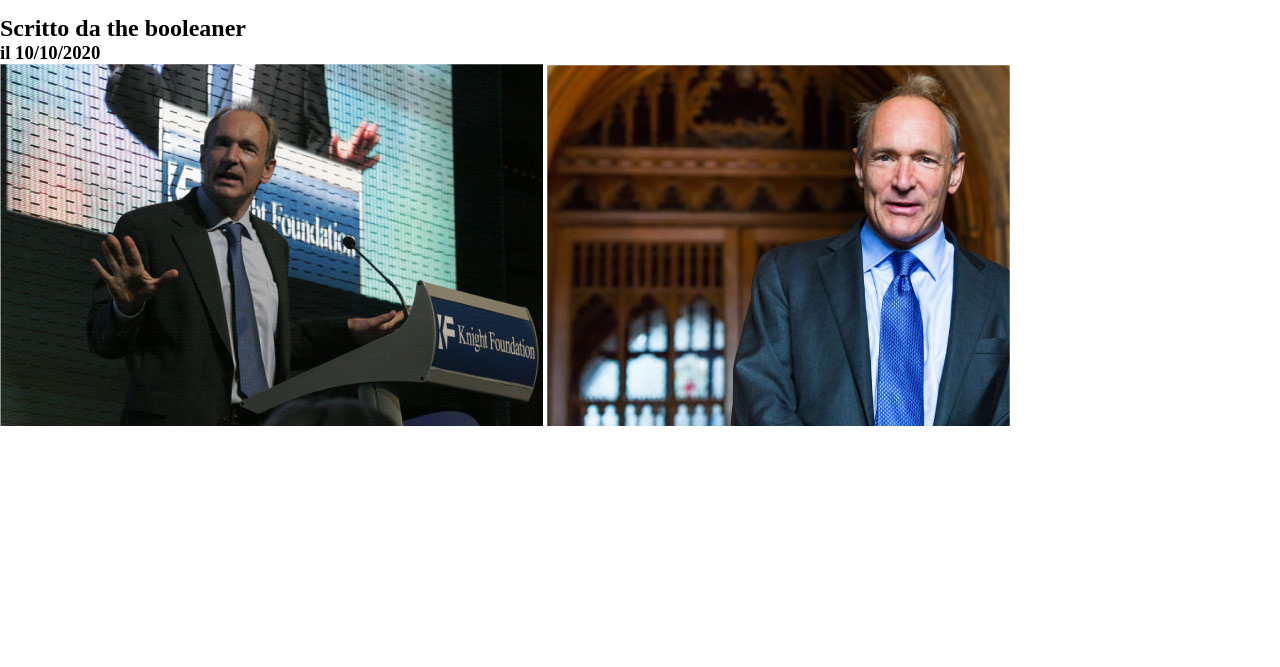
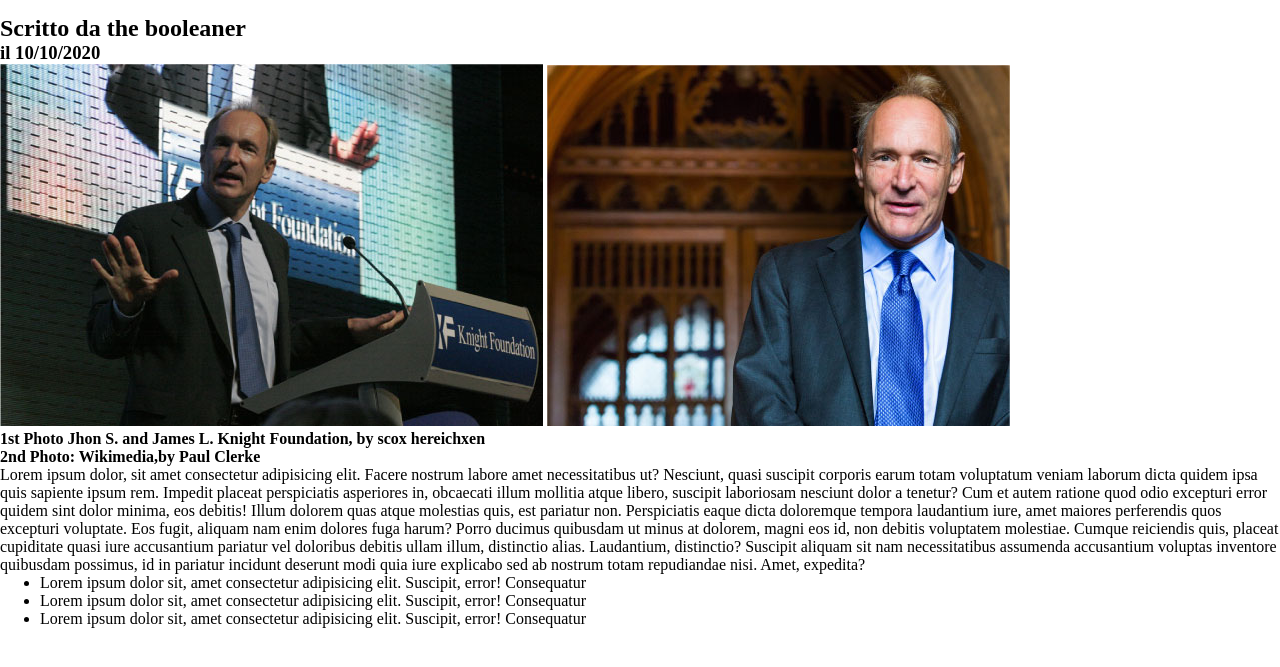
Before and after one commit to CarloMart88/html-css-booleaner, a plain HTML site: page index.html in a window 1280 px wide. Shown: the part 125-792 px from the top of the page. Drawn offline with Linux system fonts and the light colour scheme.

Commit message:
lorem time

```diff
--- a/index.html
+++ b/index.html
@@ -20,7 +20,29 @@
     <h3>il 10/10/2020</h3>
     <img src="/assets/img/tim-1.jpg" alt="">
     <img src="/assets/img/tim-2.jpg" alt="">
+    <h4>1st Photo Jhon S. and James L. Knight Foundation, by scox hereichxen</h4>
+    <h4>2nd Photo: Wikimedia,by Paul Clerke</h4>
 
+    <div>Lorem ipsum dolor, sit amet consectetur adipisicing elit. Facere nostrum labore amet necessitatibus ut?
+      Nesciunt, quasi suscipit corporis earum totam voluptatum veniam laborum dicta quidem ipsa quis sapiente ipsum rem.
+      Impedit placeat perspiciatis asperiores in, obcaecati illum mollitia atque libero, suscipit laboriosam nesciunt
+      dolor a tenetur? Cum et autem ratione quod odio excepturi error quidem sint dolor minima, eos debitis!
+      Illum dolorem quas atque <span class="mark-up-yellow"></span> molestias quis, est pariatur non. Perspiciatis eaque
+      dicta doloremque tempora laudantium iure, amet maiores perferendis quos excepturi voluptate. Eos fugit, aliquam
+      nam enim dolores fuga harum?</span>
+      Porro ducimus quibusdam ut minus at dolorem, magni eos id, non debitis voluptatem molestiae. Cumque reiciendis
+      quis, placeat cupiditate quasi iure accusantium pariatur vel doloribus debitis ullam illum, distinctio alias.
+      Laudantium, distinctio? Suscipit aliquam sit nam necessitatibus assumenda accusantium voluptas inventore quibusdam
+      possimus, id in pariatur incidunt deserunt modi quia iure explicabo sed ab nostrum totam repudiandae nisi. Amet,
+      expedita?
+
+    </div>
+
+    <ul>
+      <li>Lorem ipsum dolor sit, amet consectetur adipisicing elit. Suscipit, error! Consequatur</li>
+      <li>Lorem ipsum dolor sit, amet consectetur adipisicing elit. Suscipit, error! Consequatur</li>
+      <li>Lorem ipsum dolor sit, amet consectetur adipisicing elit. Suscipit, error! Consequatur</li>
+    </ul>
 
 
 
```
